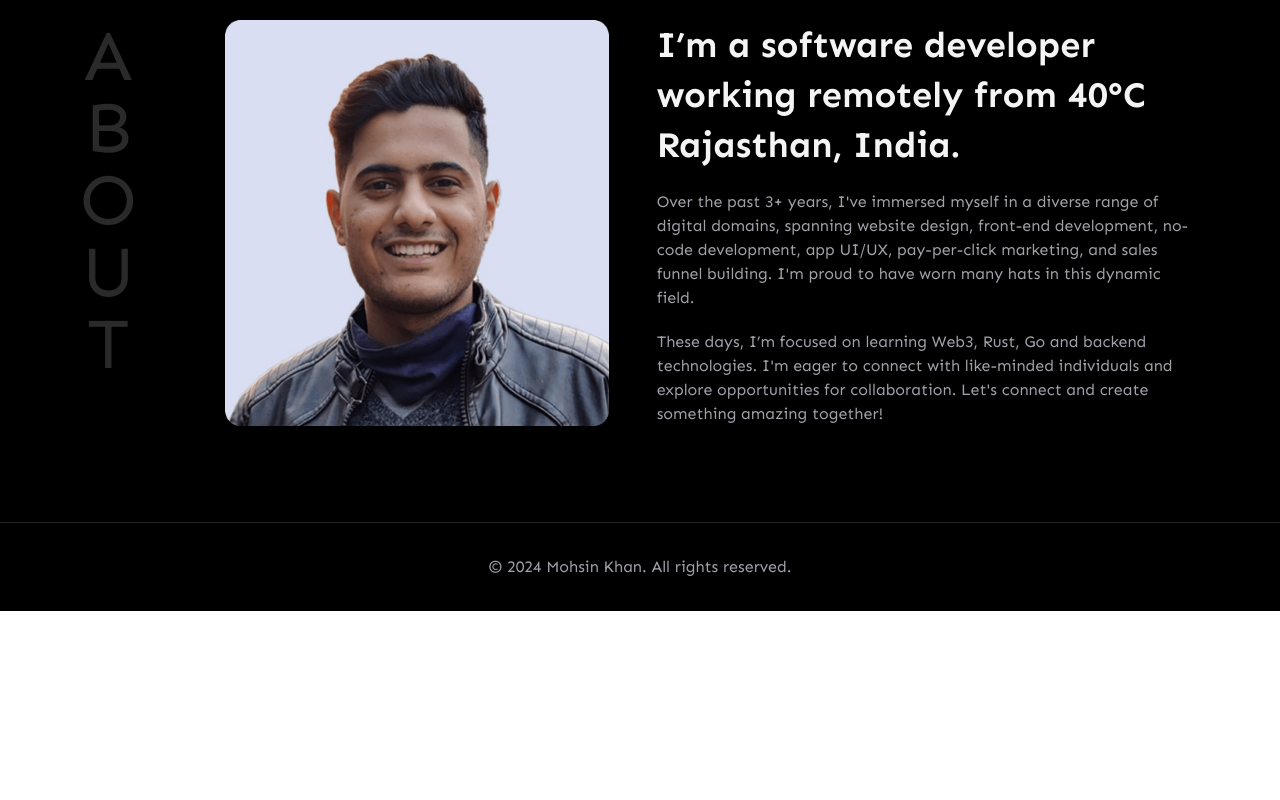
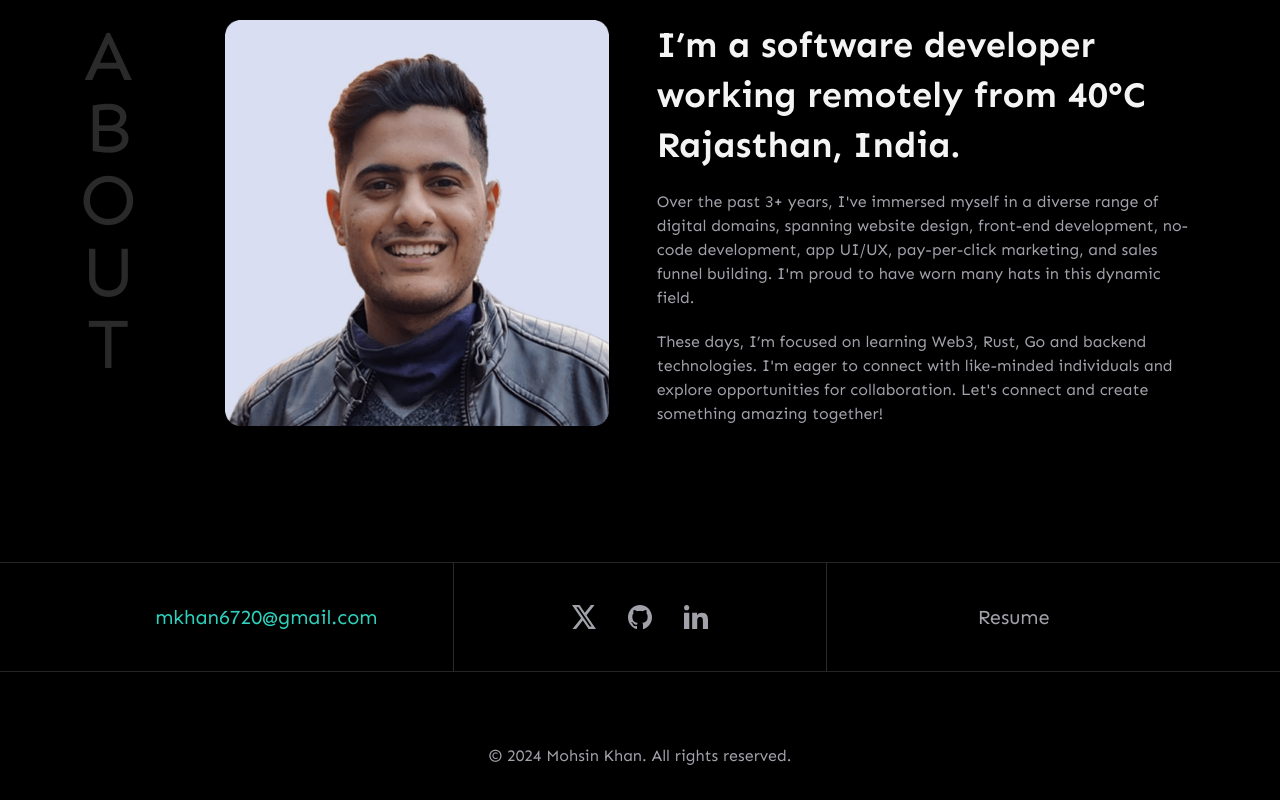
Before and after one commit to mohsin-khan07/Portfolio, a React (Vite) app: page / in a window 1280 px wide. Shown: the part 4043-4843 px from the top of the page. Before the commit the page ends 4654 px from the top, so only its background shows below. Built offline with nearby package versions, Linux system fonts and the light colour scheme.

Commit message:
Added contact details on footer

```diff
--- a/src/ui/Footer.jsx
+++ b/src/ui/Footer.jsx
@@ -4,13 +4,13 @@ import SocialIcons from "./SocialIcons";
 function Footer() {
   return (
     <div>
-      {/* <Contact /> */}
+      <Contact />
       <Copyright />
     </div>
   );
 }
 
-function Contact() {
+/* function ContactOld() {
   return (
     <div className="flex flex-col items-center justify-center gap-8 px-6 py-20 sm:gap-10 lg:gap-12 lg:py-28">
       <div className="flex flex-col items-center justify-center lg:gap-4">
@@ -28,11 +28,33 @@ function Contact() {
       <SocialIcons />
     </div>
   );
+} */
+
+function Contact() {
+  return (
+    <section className="my-4 border-b border-t border-grey8 dark:border-grey2 md:my-8 mdlg:my-10">
+      <div className="flex flex-col justify-between px-6 xs:text-xl md:px-10 mdlg:flex-row xl:px-20">
+        <div className="flex w-full items-center justify-center py-6 mdlg:py-10">
+          <a href="mailto:mkhan6720@gmail.com" className="text-highlight">
+            mkhan6720@gmail.com
+          </a>
+        </div>
+        <section className="border-b border-grey8 dark:border-grey3 mdlg:border-l"></section>
+        <div className="flex w-full items-center justify-center py-6 mdlg:py-10">
+          <SocialIcons />
+        </div>
+        <section className="border-b border-grey8 dark:border-grey3 mdlg:border-l"></section>
+        <div className="flex w-full items-center justify-center py-6 mdlg:py-10">
+          <a href="mailto:mkhan6720@gmail.com">Resume</a>
+        </div>
+      </div>
+    </section>
+  );
 }
 
 function Copyright() {
   return (
-    <div className="flex items-center justify-center border-t border-grey8 px-6 py-5 text-xs dark:border-grey2 sm:text-base md:py-8">
+    <div className="flex items-center justify-center px-6 py-5 text-xs sm:text-base md:py-8">
       <div>
         &copy; {new Date().getFullYear()} Mohsin Khan. All rights reserved.
       </div>
```
